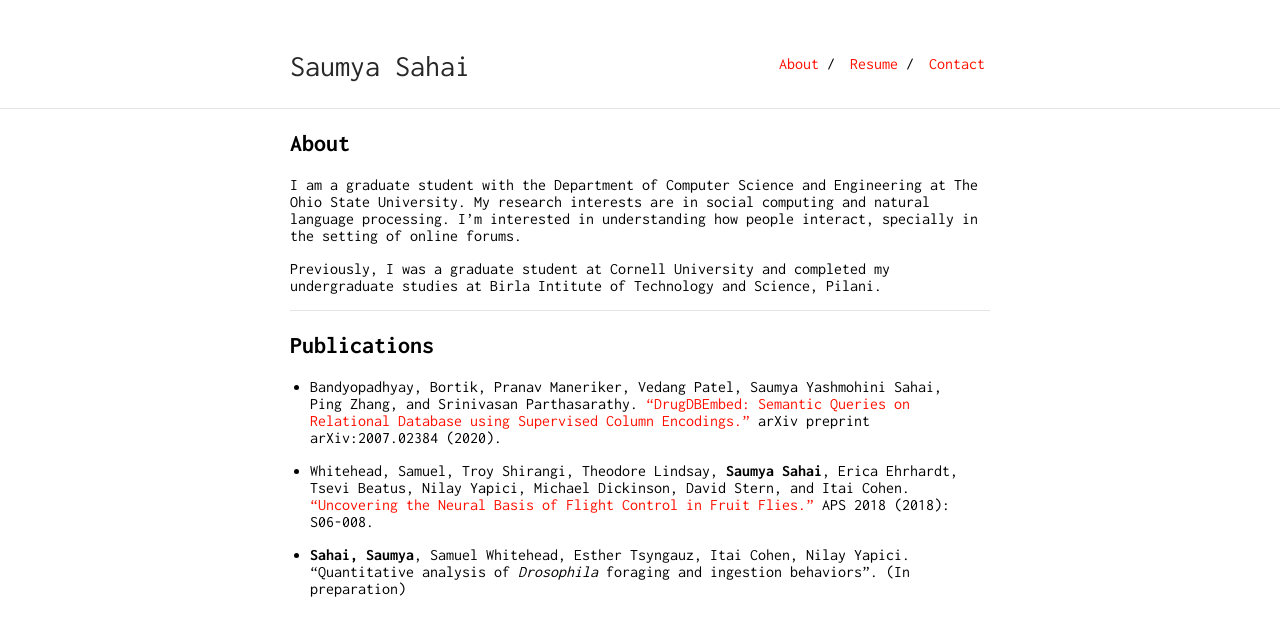
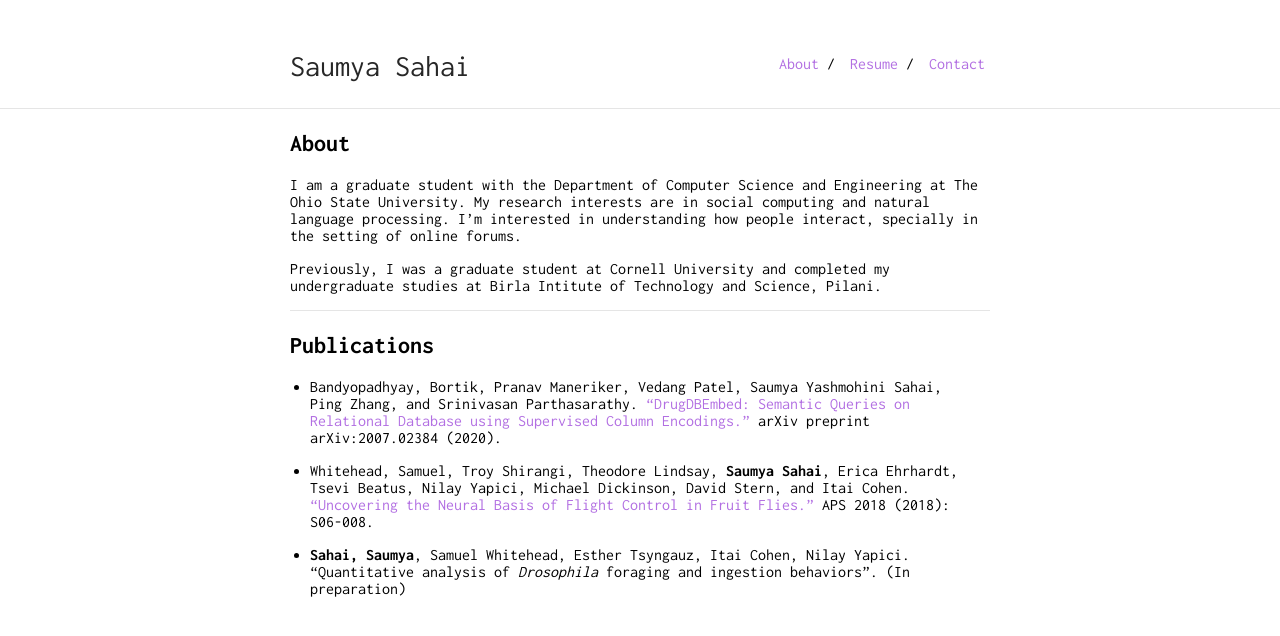
Before and after one commit to sahaisaumya/sahaisaumya.github.io, a Jekyll site: the page built from index.md, in a window 1280 px wide. Shown: the top 636 px of the page. Built offline with Jekyll 4.4.1, drawn with Linux system fonts in a browser that asks for light colours; our own code applies the rules of GitHub Pages for plain Markdown files.

Commit message:
Update vars.scss

```diff
--- a/_sass/vars.scss
+++ b/_sass/vars.scss
@@ -2,7 +2,7 @@
  * Customization Variables
  */
 
-$accent: #FF0F00;
+$accent: #b26fe2;//FF0F00;
 $image-size: 150px;
 
 /*
```
